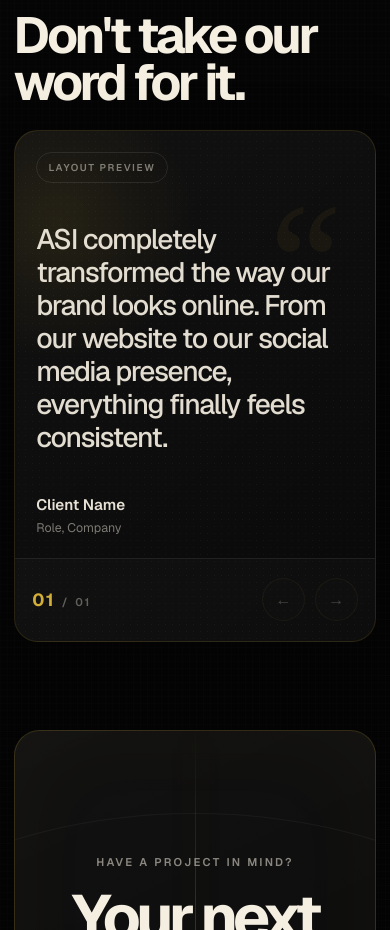
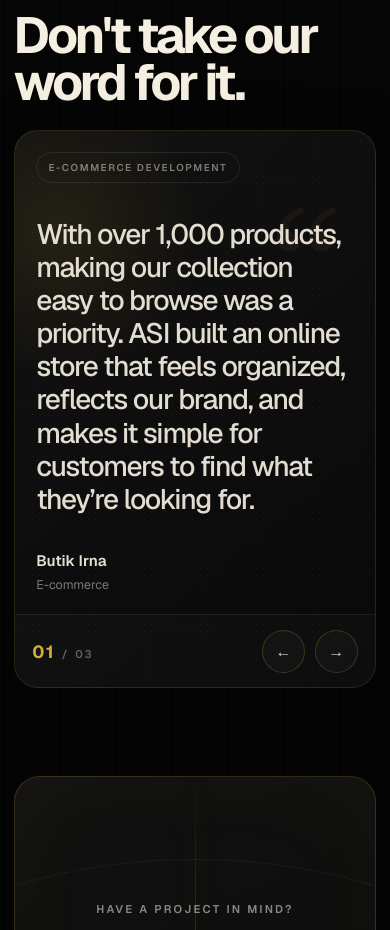
Before and after one commit to nemanja2424/asi, a Next.js app: page / in a window 390 px wide. Shown: the part 4701-5631 px from the top of the page. Built offline with nearby package versions, Linux system fonts and the light colour scheme.

Commit message:
recenzije

```diff
--- a/src/app/page.jsx
+++ b/src/app/page.jsx
@@ -146,15 +146,27 @@ const processSteps = [
 
 const testimonials = [
   {
-    id: "testimonial-preview",
-    eyebrow: "Layout preview",
-    quote:
-      "ASI completely transformed the way our brand looks online. From our website to our social media presence, everything finally feels consistent.",
-    author: "Client Name",
-    role: "Role, Company",
+    "id": "butik-irna",
+    "eyebrow": "E-commerce Development",
+    "quote": "With over 1,000 products, making our collection easy to browse was a priority. ASI built an online store that feels organized, reflects our brand, and makes it simple for customers to find what they’re looking for.",
+    "author": "Butik Irna",
+    "role": "E-commerce"
   },
+  {
+    "id": "konak-ramonda",
+    "eyebrow": "Social Media Management",
+    "quote": "We wanted our social media to reflect the atmosphere of our place. ASI brought a more consistent look to our profile while keeping the warmth and character that make Ramonda special.",
+    "author": "Konak Ramonda",
+    "role": "Social Media"
+  },
+  {
+    "id": "bebeco",
+    "eyebrow": "Social Media Management",
+    "quote": "From baby clothes to everyday essentials, we wanted to show parents what they could find in our store. ASI helped us present our products clearly and gave our profile a warm, consistent feel that suits bebeco.",
+    "author": "bebeco",
+    "role": "Social Media"
+  }
 ];
-
 export default function Home() {
   return (
     <div id="top" className={styles.page}>
```
Also changed, not shown: src/app/services/page.module.css (+6 -6 lines).
